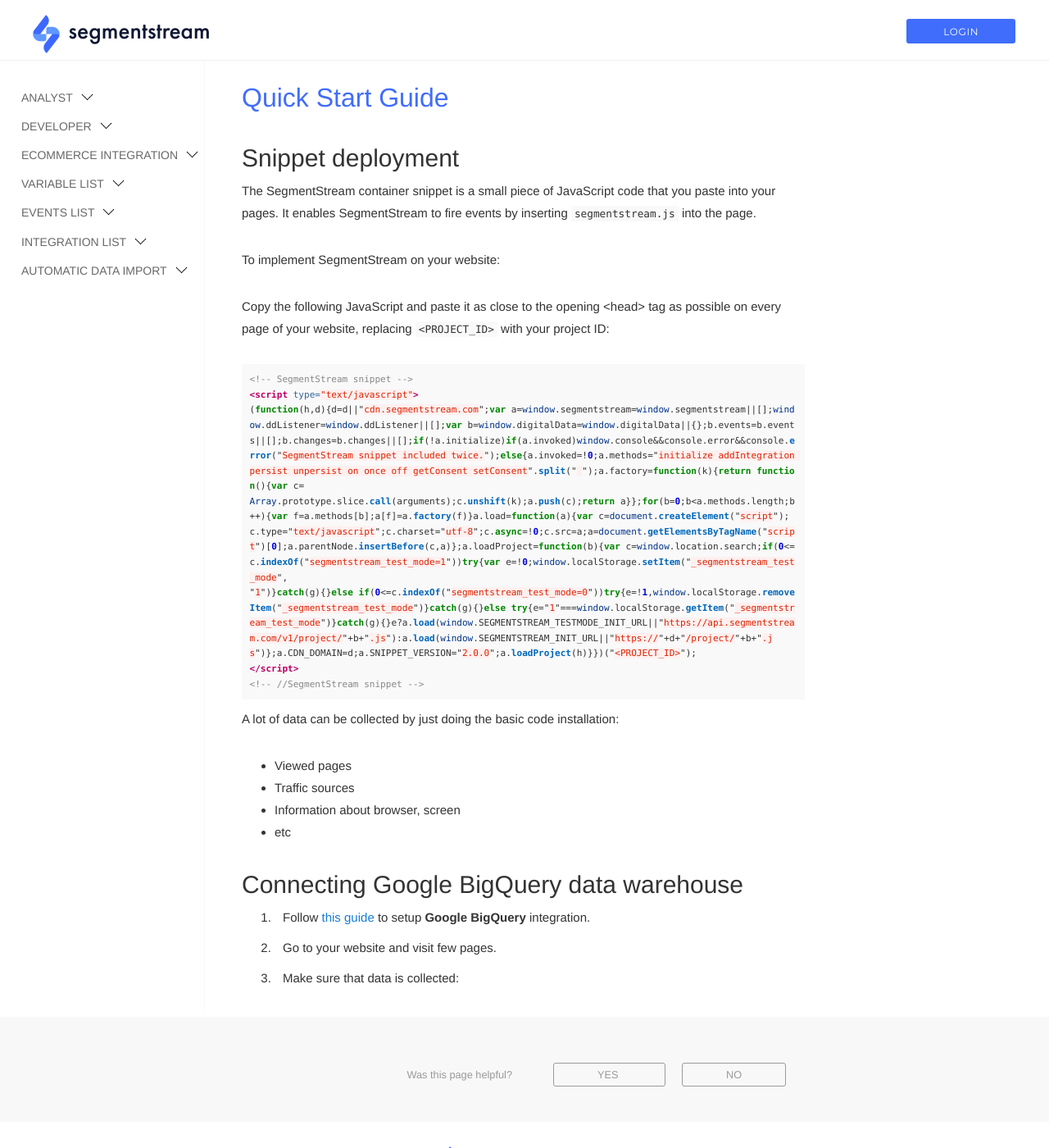
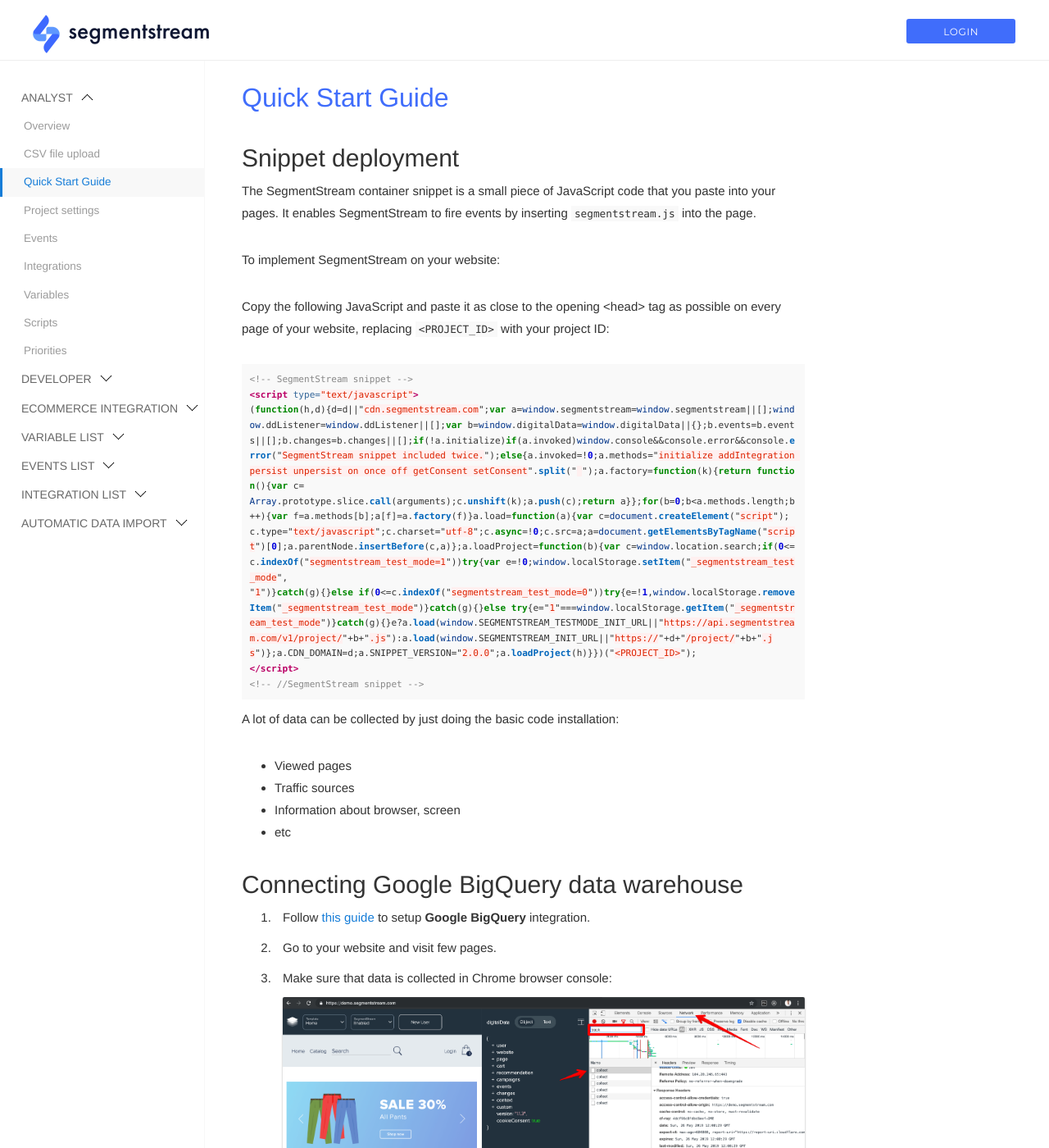
Before and after one commit to segmentstream-com/segmentstream-com.github.io, a Jekyll site: the page built from _docs/for-analyst/quickstart.md, in a window 1280 px wide and 1400 px high. Shown: the whole window at 82% size. Built offline with Jekyll 4.4.1, drawn with Linux system fonts in a browser that asks for light colours; nearby versions of some CDN libraries.

Commit message:
quickstart

```diff
--- a/_docs/quickstart.md
+++ b/_docs/for-analyst/quickstart.md
@@ -36,4 +36,5 @@
 
 2. Go to your website and visit few pages.
 
-3. Make sure that data is collected:
+3. Make sure that data is collected in Chrome browser console:
+![How data is collected in Chrome browser console](/img/for-analyst/quickstart/bigquery-collect-console.png)
```
Also changed, not shown: other parts of _docs/for-analyst/quickstart.md (+1 -1 lines), img/for-analyst/quickstart/bigquery-collect-console.png (added).
